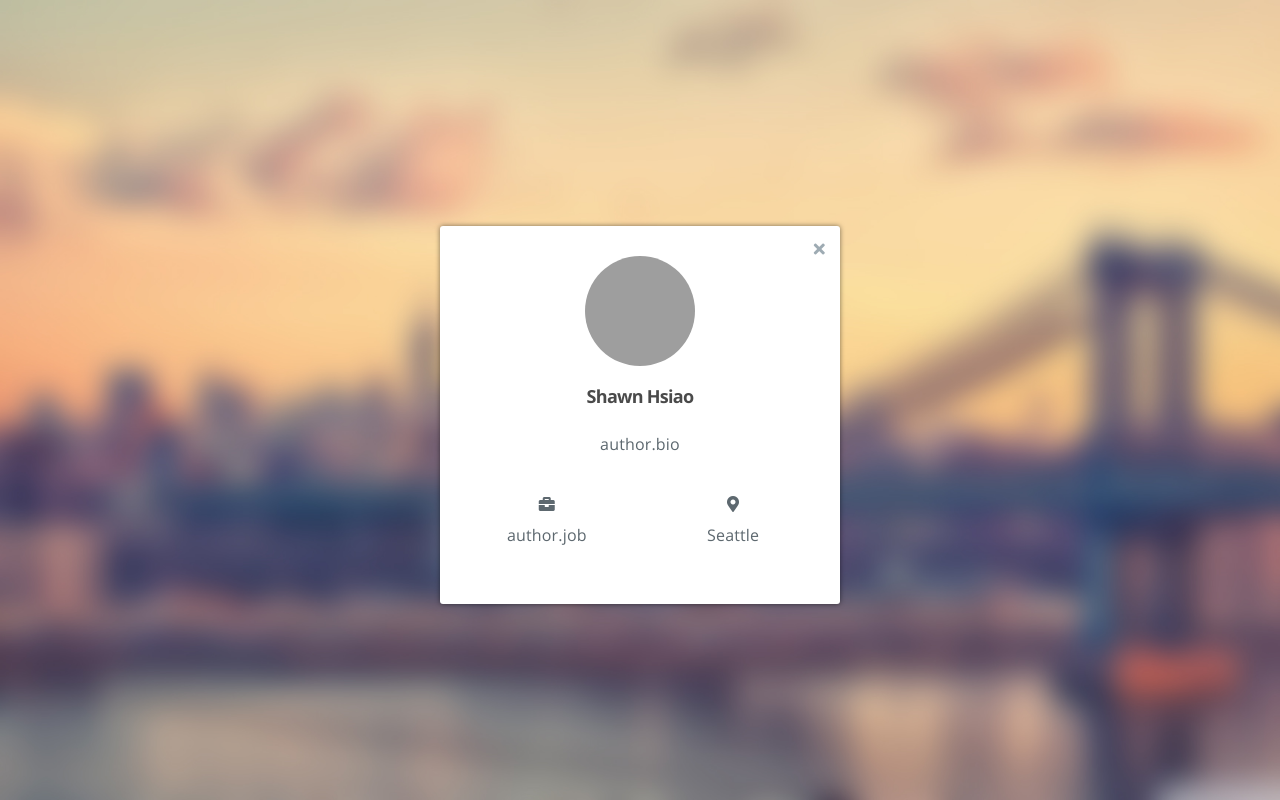
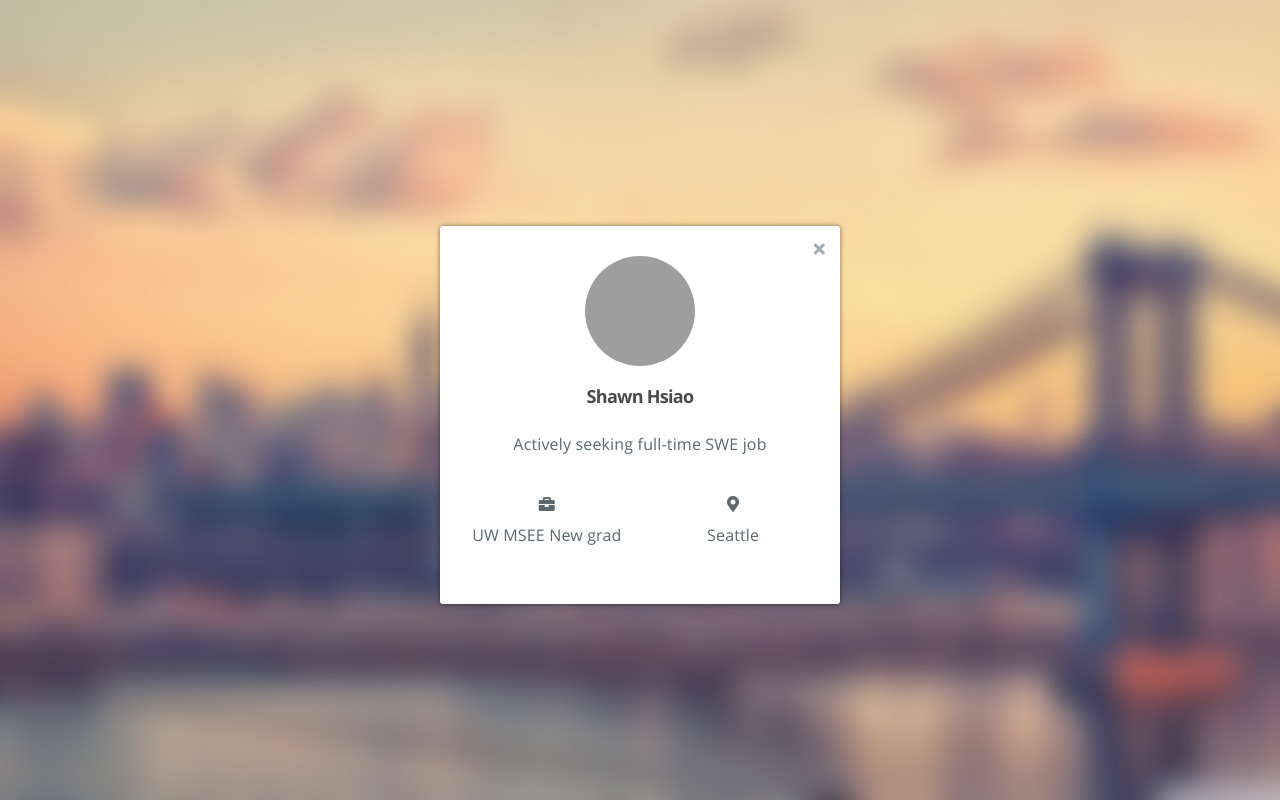
Before and after one commit to Shawn5141/Shawn5141.github.io, a plain HTML site: page 2020/06/23/hello-hexo/index.html in a window 1280 px wide. Both pictures are taken after a click on the link 37 px from the left and 310 px from the top of the page. Drawn offline with Linux system fonts and the light colour scheme; grey boxes are pictures that could not be loaded.

Commit message:
Site updated: 2020-06-23 18:13:47

```diff
--- a/2020/06/23/hello-hexo/index.html
+++ b/2020/06/23/hello-hexo/index.html
@@ -104,7 +104,7 @@
                 </a>
                 <h4 class="sidebar-profile-name">Shawn Hsiao</h4>
 
-                    <h5 class="sidebar-profile-bio"><p>author.bio</p>
+                    <h5 class="sidebar-profile-bio"><p>Actively seeking full-time SWE job</p>
 </h5>
 
             </div>
@@ -614,14 +614,14 @@
 
             <h4 id="about-card-name">Shawn Hsiao</h4>
 
-            <div id="about-card-bio"><p>author.bio</p>
+            <div id="about-card-bio"><p>Actively seeking full-time SWE job</p>
 </div>
 
 
             <div id="about-card-job">
                 <i class="fa fa-briefcase"></i>
                 <br/>
-                <p>author.job</p>
+                <p>UW MSEE New grad</p>
 
             </div>
 
```
Also changed, not shown: all-archives/index.html (+3 -3 lines), all-categories/index.html (+3 -3 lines), all-tags/index.html (+3 -3 lines), archives/2020/06/index.html (+3 -3 lines), archives/2020/index.html (+3 -3 lines), archives/index.html (+3 -3 lines), index.html (+3 -3 lines), tags/hexo/index.html (+3 -3 lines), “all-categories”/index.html (+3 -3 lines).
